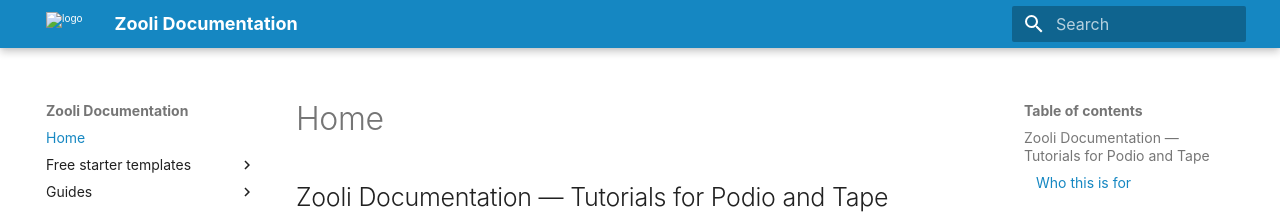
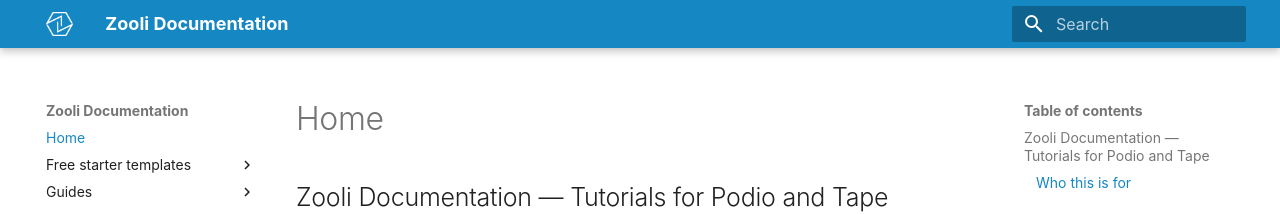
Before and after one commit to Zooli-LLC/Documentation, an MkDocs documentation site: the page built from docs/index.md, in a window 1280 px wide. Shown: the top 214 px of the page. Built offline with MkDocs 1.6.1 and Material for MkDocs 9.7.7, drawn with Linux system fonts in a browser that asks for light colours.

Commit message:
Update mkdocs.yml

```diff
--- a/mkdocs.yml
+++ b/mkdocs.yml
@@ -2,8 +2,8 @@
 site_url: https://docs.zooli.io/
 theme:
   name: material
-  logo: docs/assets/zws_logo_square_white.png
-  favicon: docs/assets/favicon.png
+  logo: assets/zws_logo_square_white.png
+  favicon: assets/favicon.png
 font:
   text: DM Sans
   code: Roboto Mono
```
